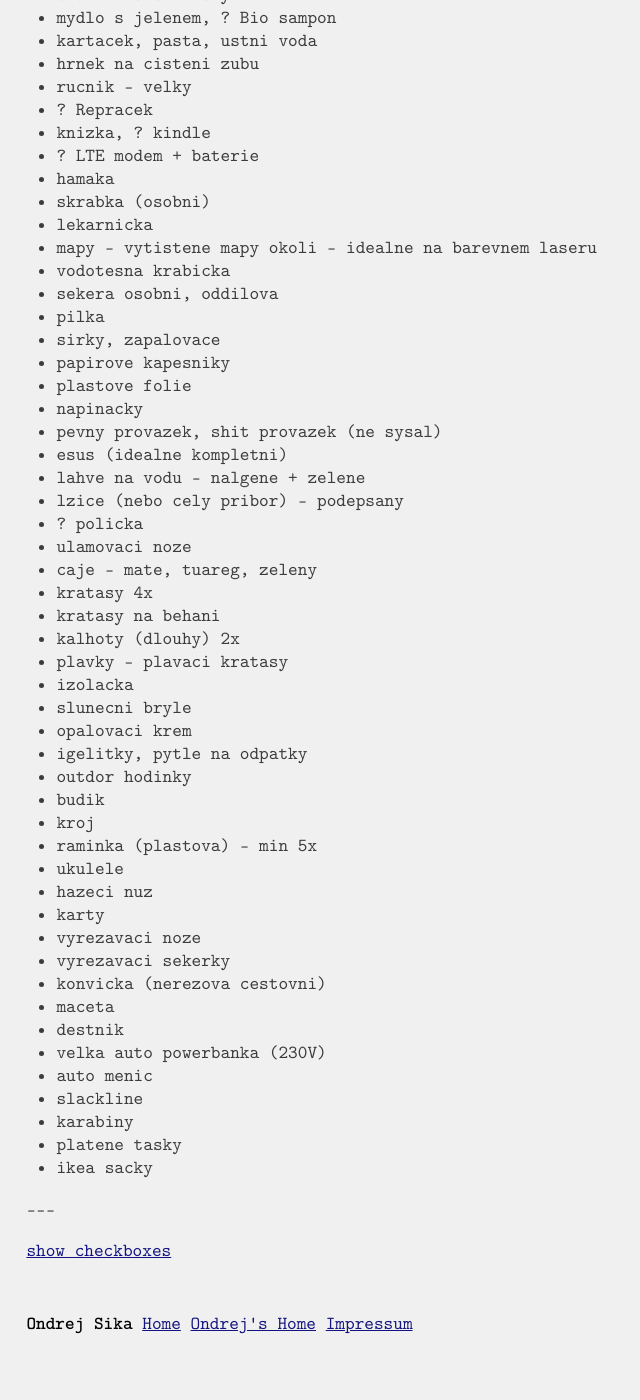
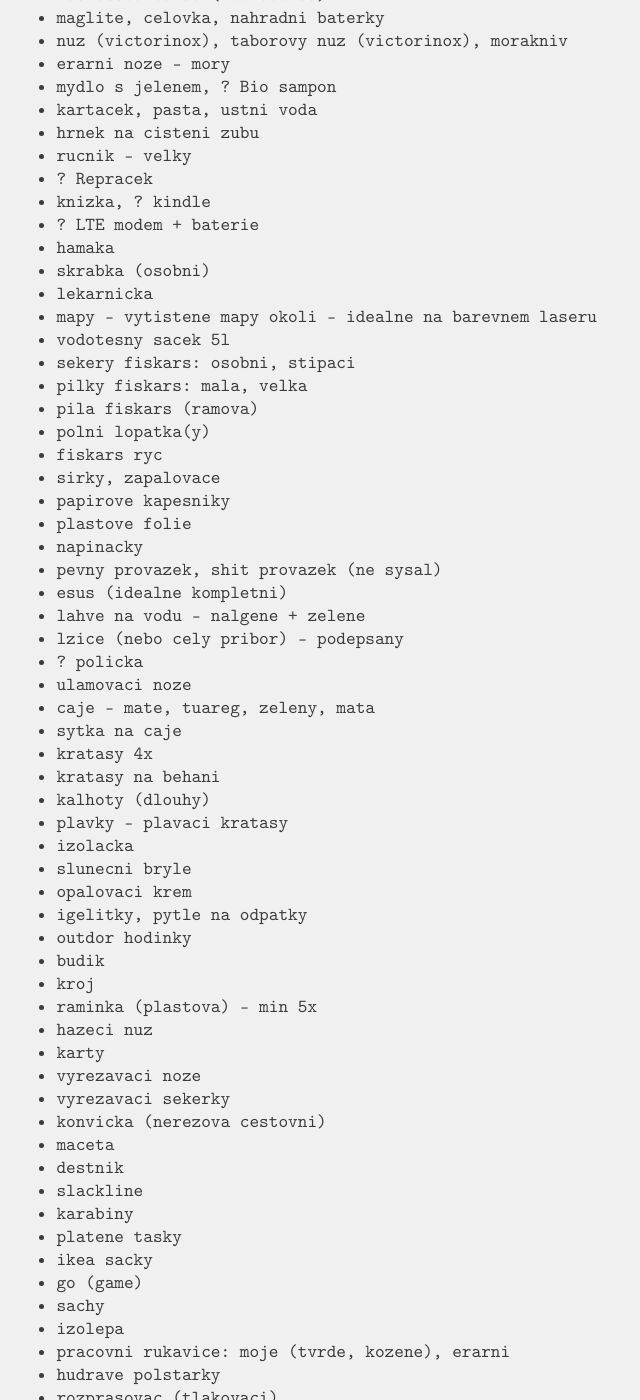
Before and after one commit to ondrejsika/ondrejsika.com, a Jekyll site: the page built from ondrej/checklists/tabor.md, in a window 1280 px wide and 1400 px high, scrolled down 683 px. Shown: the whole window, without its empty margins (0-640 px from the left). Built offline with Jekyll 4.4.1, drawn with Linux system fonts in a browser that asks for light colours; some web fonts are replaced; comment, search, counter and statistics services are not loaded; before the commit the page ends 2038 px from its top, so only the background shows below that; some of the changed text lies outside the part shown.

Commit message:
checklists/tabor - update checklist before Tabor 2020

```diff
--- a/ondrej/checklists/tabor.md
+++ b/ondrej/checklists/tabor.md
@@ -10,6 +10,7 @@
 - taborovy spacak
 - 2 karimatky (? kvalitni)
 - batoh
+- batuzek na behani
 - ponozky, trenky - 1x den + 1
 - 2000 czk cash, kreditka
 - dokladova tasticka
@@ -43,9 +46,12 @@
 - skrabka (osobni)
 - lekarnicka
 - mapy - vytistene mapy okoli - idealne na barevnem laseru
-- vodotesna krabicka
-- sekera osobni, oddilova
-- pilka
+- vodotesny sacek 5l
+- sekery fiskars: osobni, stipaci
+- pilky fiskars: mala, velka
+- pila fiskars (ramova)
+- polni lopatka(y)
+- fiskars ryc
 - sirky, zapalovace
 - papirove kapesniky
 - plastove folie
@@ -56,10 +62,11 @@
 - lzice (nebo cely pribor) - podepsany
 - ? policka
 - ulamovaci noze
-- caje - mate, tuareg, zeleny
+- caje - mate, tuareg, zeleny, mata
+- sytka na caje
 - kratasy 4x
 - kratasy na behani
-- kalhoty (dlouhy) 2x
+- kalhoty (dlouhy)
 - plavky - plavaci kratasy
 - izolacka
 - slunecni bryle
@@ -69,7 +76,6 @@
 - budik
 - kroj
 - raminka (plastova) - min 5x
-- ukulele
 - hazeci nuz
 - karty
 - vyrezavaci noze
@@ -77,9 +83,20 @@
 - konvicka (nerezova cestovni)
 - maceta
 - destnik
-- velka auto powerbanka (230V)
-- auto menic
 - slackline
 - karabiny
 - platene tasky
 - ikea sacky
+- go (game)
+- sachy
+- izolepa
+- pracovni rukavice: moje (tvrde, kozene), erarni
+- hudrave polstarky
+- rozprasovac (tlakovaci)
+
+### Nelinka
+
+- Granulky (15 kg pytel)
+- Pamlsky
+- Voditko Stekula
+- Stopovacka
```
Also changed, not shown: other parts of ondrej/checklists/tabor.md (+2 -0 lines).
